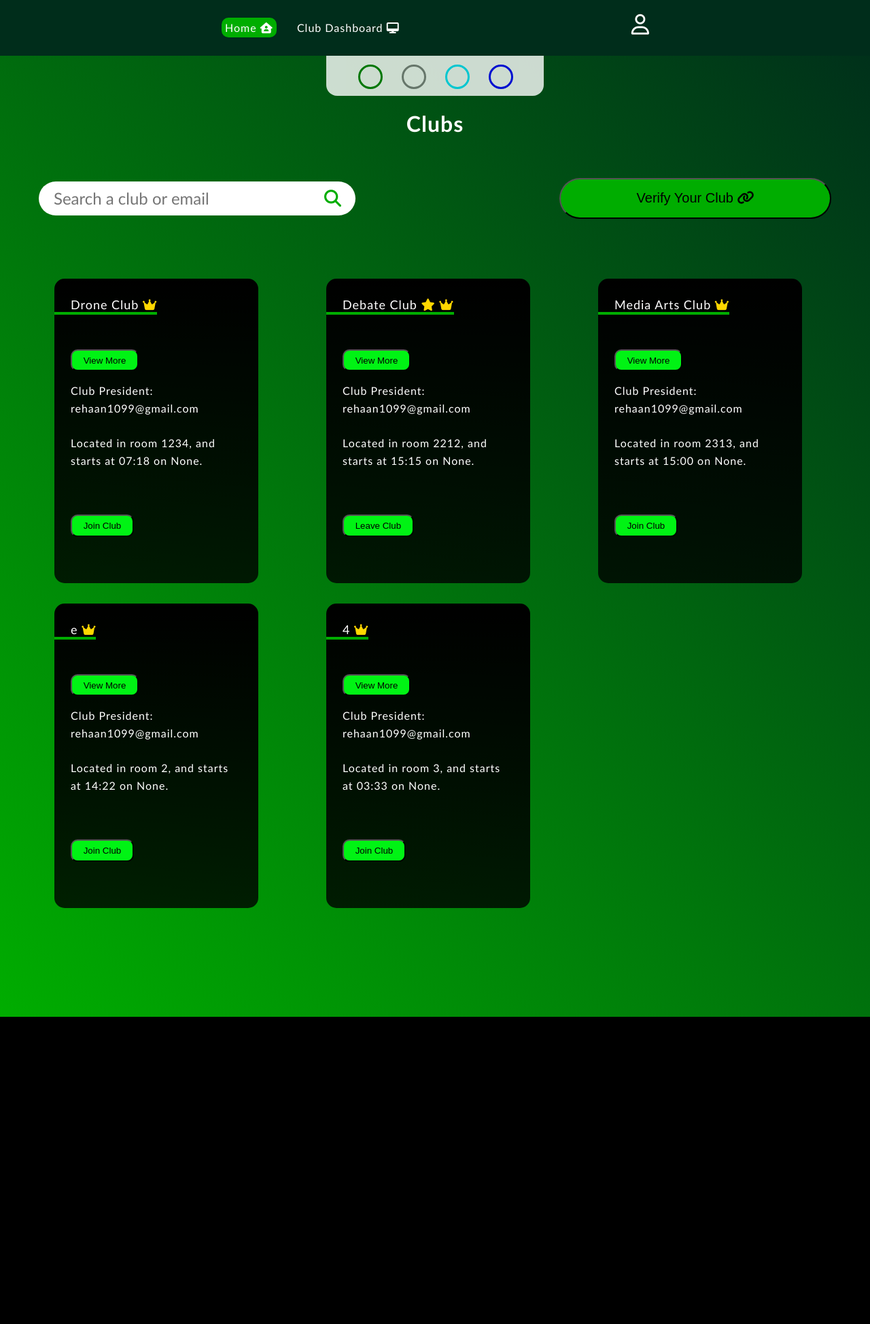
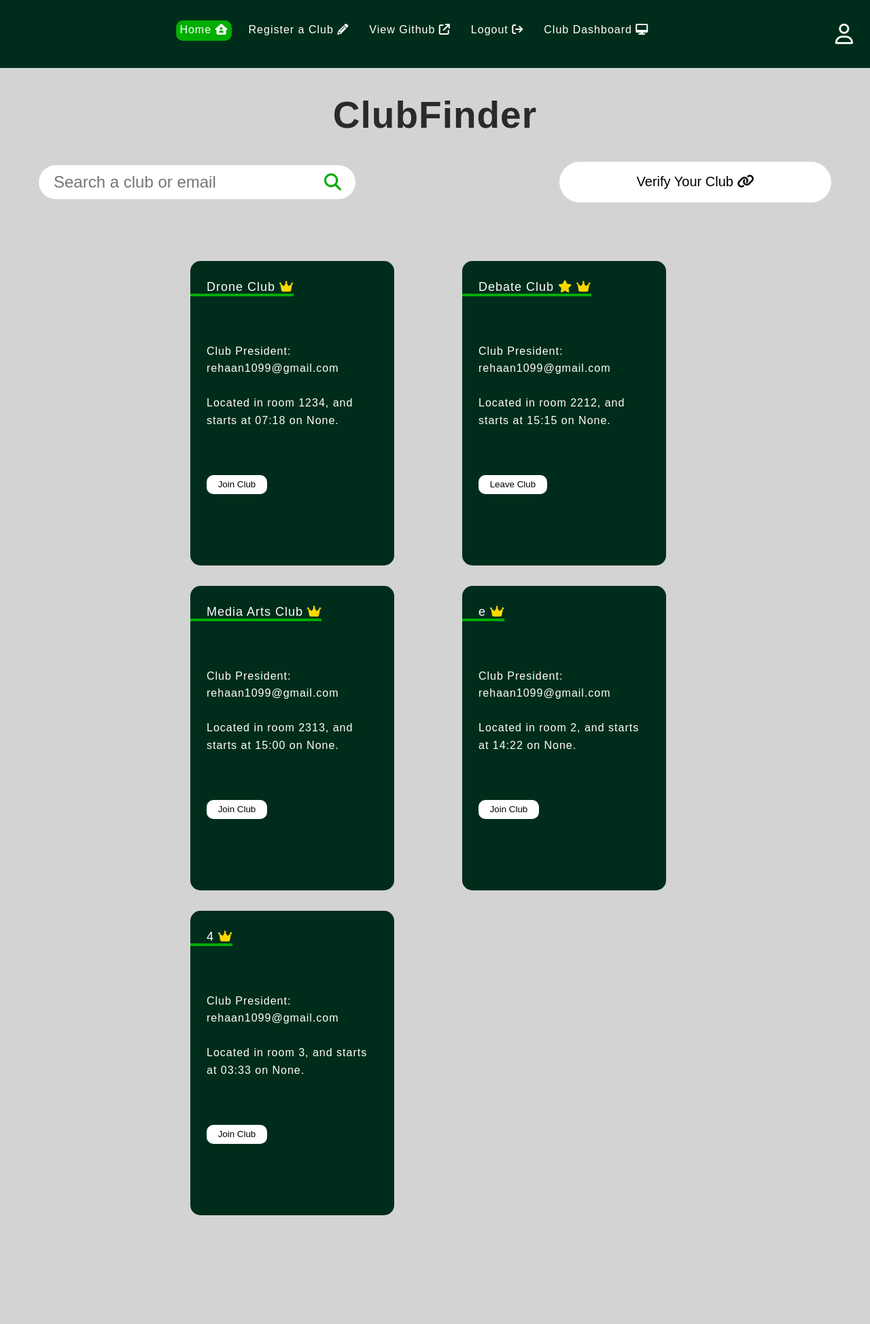
Before and after one commit to Rehaan12345/clubfinder, a Flask app: page / in a window 1280 px wide. Shown: the whole page at 68% size. Before the commit the page ends 1496 px from the top, so only its background shows below. Run offline with Flask 3, Linux system fonts and the light colour scheme; a user stored in the database is signed in; data comes from the database, SQL or seed files in the repository; both versions use the stored data as it was after the commit; some libraries are stand-ins or nearby versions.

Commit message:
UI slash UX adjustments.

```diff
--- a/website/static/style.css
+++ b/website/static/style.css
@@ -19,7 +19,8 @@
     --insideclubbutton: black;
     --clubbuttonnormal: rgb(0, 243, 20);
     --clubbuttonhoverfocus: rgb(0, 150, 0);
-    --fontfamily: 'Gill Sans', 'Gill Sans MT', Calibri, 'Trebuchet MS', sans-serif;
+    --fontfamily: Arial, Helvetica, sans-serif;
+    /* --fontfamily:  */
     /* font-family:Verdana, Geneva, Tahoma, sans-serif; */
 }
 
@@ -29,15 +30,18 @@ body {
     margin-bottom: 20vh;
     padding: 0;
     font-family:var(--fontfamily);
-    background: linear-gradient(45deg, var(--bg1), var(--bg2));
+    /* background: linear-gradient(45deg, var(--bg1), var(--bg2)); */
+    /* font-family: Arial, Helvetica, sans-serif; */
+    background: lightgrey;
     letter-spacing: 1px;
     text-decoration: none;
     display: grid;
-    font-family:'Gill Sans', 'Gill Sans MT', Calibri, 'Trebuchet MS', sans-serif;
+    /* font-family: Arial, Helvetica, sans-serif */
 }
 
 #main1 {
-    color: white;
+    color: var(--card2);
+    font-size: 55px;
 }
 
 #profileicon {
@@ -223,20 +227,41 @@ body {
 }
 
 #mainnav .nav {
+    margin-top: 30px;
     margin-right: 20px;
     margin-left: 20px;
-    /* overflow: hidden; */
+    /* width: 500px; */
+    justify-content: space-between;
+    margin-bottom: 30px;
 }
 
 #mainnav .nav .navlink {
     color: var(--textcolor);
     text-decoration: none;
     padding: 5px;
+    /* margin-top: 10px; */
 }
+
+#header {
+    display: flex;
+    width: 700px;
+    justify-content: space-between;
+}
+
+/* #header2 {
+    display: flex;
+    width: 200px;
+    justify-content: space-between;
+} */
+
 /*
 .navlink:hover {
     padding: 5px;
 } */
+
+.dropdown {
+    display: none;
+}
 
 .dropdown.active > .navlink,
 #mainnav .nav .navlink:hover {
@@ -262,7 +287,7 @@ body {
     text-decoration: none;
     border-radius: 10px;
     padding: 5px;
-    height: 5px;
+    height: 20px;
     bottom: 0;
     z-index: 0;
     transition: all .5s ease;
@@ -274,7 +299,7 @@ body {
     text-decoration: none;
     color: var(--bg1);
     cursor: pointer;
-    margin-right: 300px;
+    /* margin-right: 300px; */
 }
 
 .dropdown {
@@ -821,11 +846,15 @@ form .button input:hover {
     transition: transform 500ms ease;
     margin-top: -50px;
     /* height: 800px; */
+    border: none;
 }
 
 .club:hover,
 .club:focus-within {
-    transform: scale(1.01);
+    /* transform: scale(1.01); */
+    box-shadow: 10px 10px 15px rgba(0, 0, 0, .4);
+    border: none;
+
 }
 
 .shortdesc {
@@ -844,12 +873,14 @@ form .button input:hover {
 
 .clubcontent {
     padding: 1.5rem;
-    background: linear-gradient(
+    /* background: linear-gradient(
         var(--card1),
         var(--card2)
-    );
+    ); */
+    background: var(--bg2);
     border-radius: 15px;
     height: 400px;
+    border: lightgrey;
 }
 
 .clubtitle {
@@ -857,9 +888,10 @@ form .button input:hover {
     position: relative;
     width: max-content;
     font-size: 18px;
+    cursor: pointer;
 }
 
-.clubtitle::after {
+.clubtitle::before {
     content: "";
     position: absolute;
     height: 4px;
@@ -871,7 +903,7 @@ form .button input:hover {
     transition: transform 500ms ease;
 }
 
-.club:hover .clubtitle::after {
+.club:hover .clubtitle::before {
     transform: scaleX(1);
 }
 
@@ -899,16 +931,24 @@ form .button input:hover {
     cursor: pointer;
     display: inline;
     text-decoration: none;
-    color: var(--insideclubbutton);
-    background-color: var(--clubbuttonnormal);
+    /* color: var(--insideclubbutton); */
+    color: black;
+    /* background-color: var(--clubbuttonnormal); */
+    background-color: white;;
     padding: 0.5em 1.25em;
     border-radius: 10px;
+    border: none;
 }
 
 .clubbutton:hover,
 .clubbutton:focus {
-    background-color: var(--clubbuttonhoverfocus);
+    /* background-color: var(--clubbuttonhoverfocus); */
+    background-color: gold;
 }
+
+/* #viewclub {
+    background-color: white;
+} */
 
 .fa-star {
     opacity: 1;
@@ -988,7 +1028,8 @@ form .button input:hover {
     --bg1: rgb(0, 173, 0);
     --bg2: rgb(0, 45, 27);
     --textcolor: white;
-    --navheader: rgb(0, 45, 27);
+    /* --navheader: rgb(0, 45, 27); */
+    --navheader: hsl(0 0% 0% / .8);
     --labelcolor: #adadad;
     --loginbefore: #2691d9;
     --passcolor: #a6a6a6;
@@ -1098,6 +1139,10 @@ form .button input:hover {
     align-items: center;
 }
 
+.searchwrapper:hover {
+    box-shadow: 10px 10px 15px rgba(0, 0, 0, .3);
+}
+
 .searchwrapper:focus,
 .searchwrapper:hover input {
     width: 400px;
@@ -1193,6 +1238,34 @@ form .button input:hover {
     }
 }
 
+@media screen and (max-width: 1300px) {
+    .maincontainer {
+        grid-template-columns: repeat(2, 40vh);
+        margin-top: 100px;
+        transition: .5s ease;
+    }
+
+    .dropdown {
+        display: block;
+    }
+
+    #loggedinasok {
+        display: none;
+    }
+}
+
+@media screen and (max-width: 300px) {
+    .maincontainer {
+        grid-template-columns: repeat(1, 40vh);
+        margin-top: 100px;
+        transition: .5s ease;
+    }
+
+    .club {
+        width: 200px;
+    }
+}
+
 @media screen and (max-width: 1111px) {
     .maincontainer {
         grid-template-columns: repeat(1, 40vh);
@@ -1218,7 +1291,7 @@ form .button input:hover {
         cursor: pointer;
     }
 
-    .mainnav ul {
+    /* .mainnav ul {
         position: fixed;
         width: 100%;
         height: 100vh;
@@ -1240,7 +1313,7 @@ form .button input:hover {
     a:hover, a:active {
         background: none;
         color: var(--bg1);
-    }
+    } */
 
 /*
     .nav {
@@ -1281,7 +1354,7 @@ form .button input:hover {
     text-decoration: none;
     border-radius: 30px;
     padding: 15px;
-    background-color: var(--bg1);
+    background-color: white;
     width: 400px;
     height: 60px;
 }
@@ -1291,6 +1364,12 @@ form .button input:hover {
     color: black;
     font: var(--fontfamily);
     font-size: 20px;
+    cursor: pointer;
+    border: none;
+}
+
+#connecttoclubbutton:hover {
+    box-shadow: 10px 10px 15px rgba(0, 0, 0, .3);
 }
 
 .connecttoclubtitle {
--- a/website/templates/layout.html
+++ b/website/templates/layout.html
@@ -24,22 +24,27 @@
                 <i class="fa-solid fa-bars"></i>
             </div>
             <ul id="header" class="nav">
-                <li class="navlink"><a class="navlink" href="/">Home <i class="fa-solid fa-house-user"></i></a></li>
+                <a class="navlink" href="/">Home <i class="fa-solid fa-house-user"></i></a>
                 {% if user.is_authenticated %}
                     <!-- <li class="navlink"><a class="navlink" href="/clubs">My Clubs</a></li> -->
+                    <a class="navlink" href="/createaclub">Register a Club <i class="fa-solid fa-pencil"></i></a>
+                    <a href="https://github.com/Rehaan12345/clubfinder" class="navlink" target="_blank">View Github <i class="fa-solid fa-arrow-up-right-from-square"></i></a>
+                    <a href="/logout" class="navlink">Logout <i class="fa-solid fa-arrow-right-from-bracket"></i></a>
                 {% if user.is_leader %}
-                    <li class="navlink"><a class="navlink" href="/clubdashboard">Club Dashboard <i class="fa-solid fa-desktop"></i></a></li>
+                    <a class="navlink" href="/clubdashboard">Club Dashboard <i class="fa-solid fa-desktop"></i></a>
                 {% endif %}
                 {% endif %}
             </ul>
             <ul id="header2" class="nav">
                 {% if user.is_authenticated %}
+                <div id="loggedinasok">
+                    <a class="navlink" id="loggedinas">{{ current_user.email }} <i class="fa-regular fa-id-badge"></i></a>
+                </div>
                     <div class="dropdown" data-dropdown>
                         <!-- Dropdown: -->
                         <button class="navlink dropdownlink fa-regular fa-user" data-dropdown-button></button>
                         <div class="dropdownmenu">
                             <div class="dropdownlinks">
-                                <a href="#" class="navlink" id="loggedinas">{{ current_user.email }} <i class="fa-regular fa-id-badge"></i></a>
                                 <a class="navlink" href="/createaclub">Create a Club <i class="fa-solid fa-pencil"></i></a>
                                 <a href="/admin" class="navlink">Admin Dashboard <i class="fa-solid fa-table-columns"></i></a>
                                 <a href="https://github.com/Rehaan12345/clubfinder" class="navlink" target="_blank">View Github <i class="fa-solid fa-arrow-up-right-from-square"></i></a>
@@ -54,7 +59,7 @@
             </ul>
         </nav>
 
-        <form class="colorpicker" action="">
+        <!-- <form class="colorpicker" action="">
             <fieldset>
                 <legend class="visuallyhidden">Pick a color scheme</legend>
                 <label class="visuallyhidden" for="BlackGreen">Black/Green</label>
@@ -69,7 +74,7 @@
                 <label class="visuallyhidden" for="BlackBlue">Black/Blue</label>
                 <input class="theme" type="radio" id="BlackBlue" name="theme">
             </fieldset>
-        </form>
+        </form> -->
 
         <!-- Flash Messages (included in all pages): -->
         {% with messages = get_flashed_messages(with_categories=true) %}
@@ -93,7 +98,7 @@
         {% block body %}
 
             <h1 id="main1">
-                <center>Clubs <br><br>
+                <center>ClubFinder <br>
                 </center>
                 </h1>
 
@@ -108,7 +113,8 @@
                             </a>
                         </div>
                     </div>
-                    <button class="connectclubbutton"><a href="#" class="navlink" id="connecttoclubbutton">Verify Your Club <i class="fa-solid fa-link"></i></a></button>
+                    <!-- <button class="connectclubbutton navlink" id="connecttoclubbutton"><a href="#" class="navlink" id="connecttoclubbutton">Verify Your Club </a></button> -->
+                    <button class="connectclubbutton navlink" id="connecttoclubbutton">Verify Your Club <i class="fa-solid fa-link"></i></button>
                 </div>
 
                 <br><br>
@@ -165,9 +171,11 @@
                 {% for club in club_info %}
                     <div class="club" id="{{ club.club_name }}1"> <!-- Card -->
                         <div class="clubcontent" id="{{ club.club_name }}"> <!-- Card content -->
-                            <div class="clubtitle" id="{{ club.club_name }}1">{{ club.club_name }}{% if club in joined_clubs %} <i class="fa-solid fa-star"></i>{% endif %} {% if current_user.email == club.president_email or current_user.email == club.vicepresident_email1 or current_user.email == club.vicepresident_email2 or current_user.email == club.vicepresident_email3 %}<i class="fa-solid fa-crown"></i>{% endif %}</div> <!-- Card title  -->
+                            <div class="clubtitle" id="{{ club.club_name }}1">
+                                {{ club.club_name }}{% if club in joined_clubs %} <i class="fa-solid fa-star"></i>{% endif %} {% if current_user.email == club.president_email or current_user.email == club.vicepresident_email1 or current_user.email == club.vicepresident_email2 or current_user.email == club.vicepresident_email3 %}<i class="fa-solid fa-crown"></i>{% endif %}
+                            </div> <!-- Card title  -->
                             <br><br>
-                            <button formTarget="#clubdesc_{{ club.id }}" class="clubbutton" id="viewclub" type="button">View More</button> <!-- Button -->
+                            <!-- <button formTarget="#clubdesc_{{ club.id }}" class="clubbutton" id="viewclub" type="button">View More</button>  -->
                             <p class="shortdesc">
                                 Club President: {{ club.president_email }}
                                 <br><br>
--- a/website/views.py
+++ b/website/views.py
@@ -92,7 +92,6 @@ def home():
             flash("No club found with matching code!", "error")
             print("None found")
 
-
     # Filter By Buttons Functionality:
     filterby = request.args.get("filterby")
     print(f"Filterby: {filterby}")
@@ -173,6 +172,10 @@ def createaclub():
         room_number = request.form.get("roomnumber")
         start_time = request.form.get("clubstarttime")
         description = request.form.get("clubdescription")
+        new_advisor = User.query.filter_by(email=advisor_email).first()
+        if new_advisor:
+            new_advisor.role = "Advisor"
+
         # Making the random password:
         secret_password = random.randint(100, 1000000)
         print(f"Secret password: {secret_password}")
@@ -198,7 +201,8 @@ Description: {description}
 Club Meetings: {club_days}
 
 CODE: {secret_password}
-Go to clubfinder.com, create an account, and hit "Verify Your Club," and type in your club's code. If the code works, your club is all set, and you can give this code to your club's president and vicepresidents. DO NOT GIVE THIS CODE TO CLUB MEMBERS.
+
+Go to clubfinder.com, create an account with this email, and hit "Register Your Club," and type in your club's code. If the code works, your club is all set, and you can give this code to your club's president and vicepresidents. DO NOT GIVE THIS CODE TO CLUB MEMBERS.
 If this code doesn't work, please make sure you're logged in with the same email that you received this email on. You should be the only one able to use this code at first. Once you use it once, your club's presidents and vide presidents can use it after you. If the code still doesn't work, please email 25ranjaria@cpsd.us for technical assitance.
 
 Thank you!
@@ -303,32 +307,32 @@ ClubFinder
 
 #     return render_template("email.html")
 
-@views.route("/send_email", methods=["GET", "POST"])
-def send_email():
-    email_address = "rehaan1099@gmail.com" # request.form['address']
-    email_subject = "Test Email!" # request.form['subject']
-    email_message = "This email works ok!" # request.form['message']
+# @views.route("/send_email", methods=["GET", "POST"])
+# def send_email():
+#     email_address = "rehaan1099@gmail.com" # request.form['address']
+#     email_subject = "Test Email!" # request.form['subject']
+#     email_message = "This email works ok!" # request.form['message']
 
-    sender_email = 'youremail'
-    sender_password = 'your password'
-    receiver_email = email_address
+#     sender_email = 'youremail'
+#     sender_password = 'your password'
+#     receiver_email = email_address
 
-    message = MIMEMultipart()
-    message['From'] = sender_email
-    message['To'] = receiver_email
-    message['Subject'] = email_subject
-    message.attach(MIMEText(email_message, 'plain'))
+#     message = MIMEMultipart()
+#     message['From'] = sender_email
+#     message['To'] = receiver_email
+#     message['Subject'] = email_subject
+#     message.attach(MIMEText(email_message, 'plain'))
 
-    # try:
-    server = smtplib.SMTP('smtp.gmail.com', 587)
-    server.starttls()
-    server.login(sender_email, sender_password)
-    server.sendmail(sender_email, receiver_email, message.as_string())
-    server.quit()
+#     # try:
+#     server = smtplib.SMTP('smtp.gmail.com', 587)
+#     server.starttls()
+#     server.login(sender_email, sender_password)
+#     server.sendmail(sender_email, receiver_email, message.as_string())
+#     server.quit()
 
-    #     return 'Email Sent!'
-    # except Exception as e:
-    #     return str(e)
+#     #     return 'Email Sent!'
+#     # except Exception as e:
+#     #     return str(e)
 
 # Search:
 @views.route("/search")
```
Also changed, not shown: website/templates/searchresults.html (+9 -7 lines), instance/database.db.
